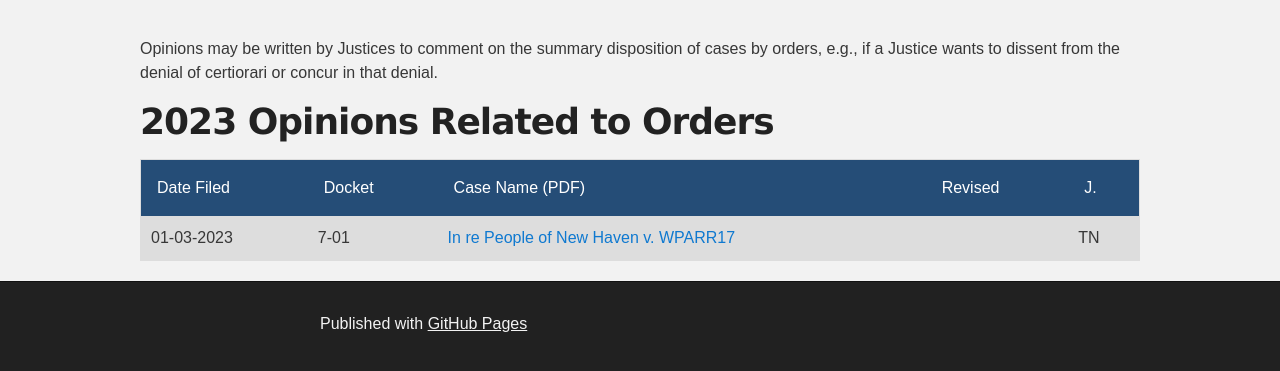
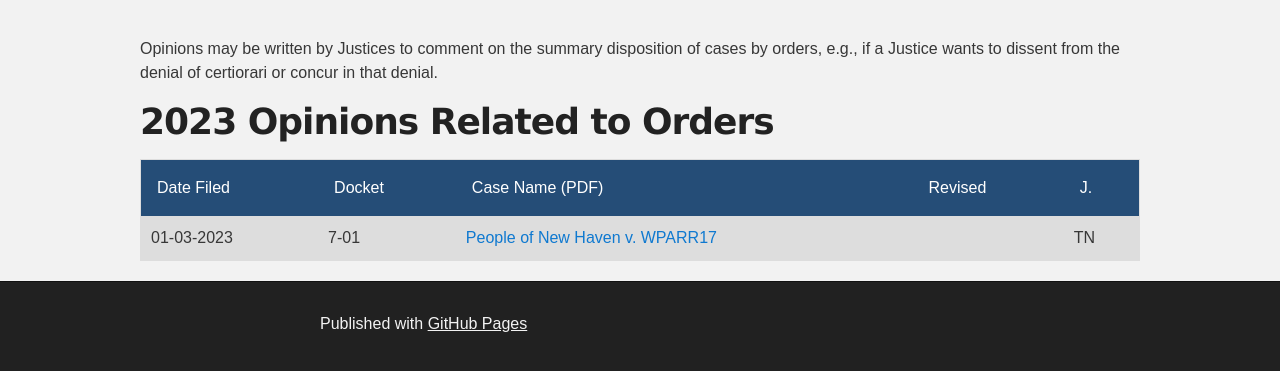
Before and after one commit to uscourtsrblx/uscourtsrblx.github.io, a Jekyll site: the page orderopinions.html, which Jekyll copies as it is, in a window 1280 px wide, cut to the strip 463-834 px from the top of the page. Built offline with Jekyll 4.4.1, drawn with Linux system fonts in a browser that asks for light colours.

Commit message:
Typographical issues

```diff
--- a/orderopinions.html
+++ b/orderopinions.html
@@ -179,7 +179,7 @@
           <tr>
             <td>01-03-2023</td>
 			<td>7-01</td>
-			<td><a href='/orderopinions/In%20re%20People%20of%20New%20Haven%20v.%20WPARR17.pdf'>In re People of New Haven v. WPARR17</a></td>
+			<td><a href='/orderopinions/People%20of%20New%20Haven%20v.%20WPARR17.pdf'>People of New Haven v. WPARR17</a></td>
             <td></td>
             <td>TN</td>
           </tr>
```
Also changed, not shown: 2 other files.
